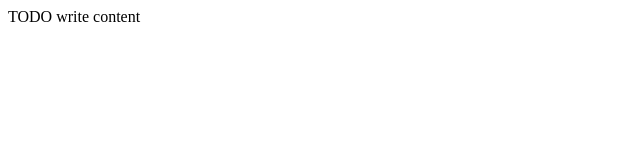
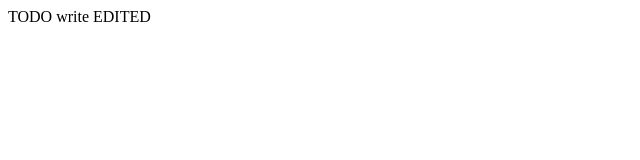
Before and after one commit to nkings-ee/SLSAS, a plain HTML site: page SLSAS/web/index.html in a window 1280 px wide. Shown: the full height of the page, 0-640 px from the left. Drawn offline with Linux system fonts and the light colour scheme.

Commit message:
@Tharindu test
index.html

```diff
--- a/SLSAS/web/index.html
+++ b/SLSAS/web/index.html
@@ -11,6 +11,6 @@
         <meta name="viewport" content="width=device-width, initial-scale=1.0">
     </head>
     <body>
-        <div>TODO write content</div>
+        <div>TODO write EDITED</div>
     </body>
 </html>
```
